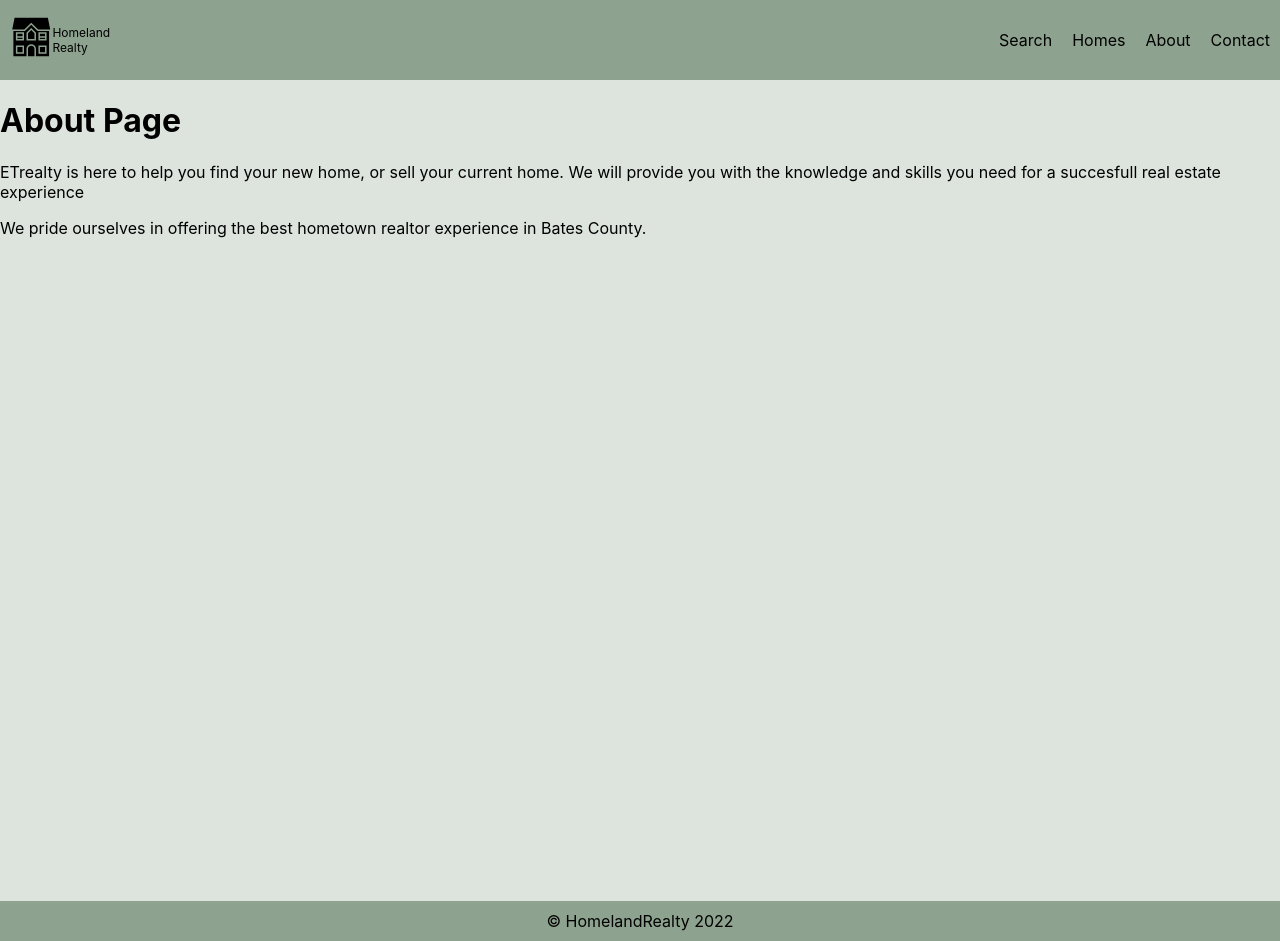
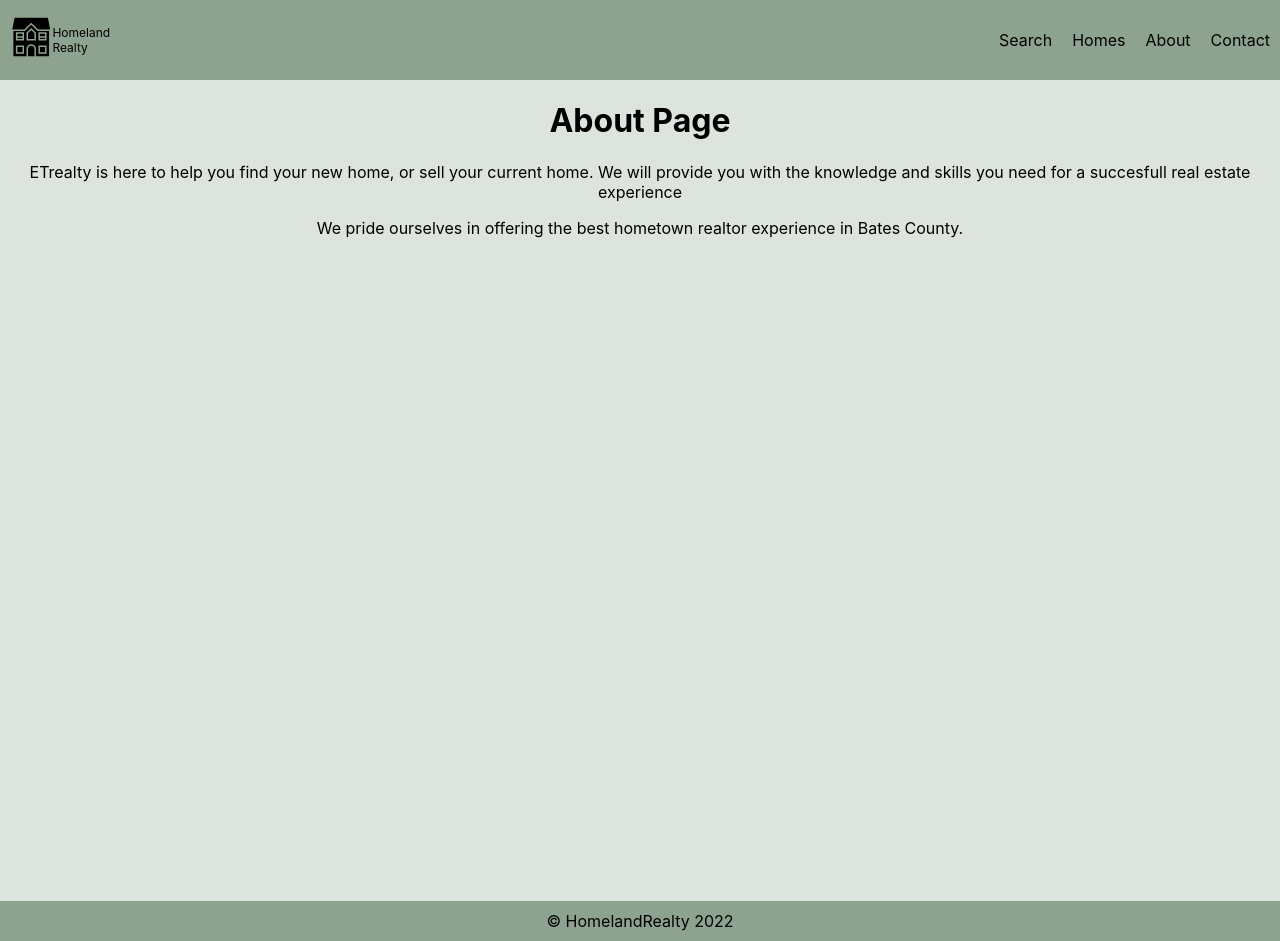
Before and after one commit to etrealty/etRealtyNext, a Next.js app: page /about in a window 1280 px wide. Built offline with nearby package versions, Linux system fonts and the light colour scheme.

Commit message:
update about page

```diff
--- a/pages/about.tsx
+++ b/pages/about.tsx
@@ -7,7 +7,7 @@ const About = () => {
     <Head>
       <title>About</title>
     </Head>
-    <div style={{height: '100vh'}}>
+    <div style={{height: '100vh', textAlign: 'center'}}>
       <h1>About Page</h1>
       <p>ETrealty is here to help you find your new home, or sell your current home. We will provide you with the knowledge and skills you need for a succesfull real estate experience</p>
       <p> We pride ourselves in offering the best hometown realtor experience in Bates County.</p>
```
